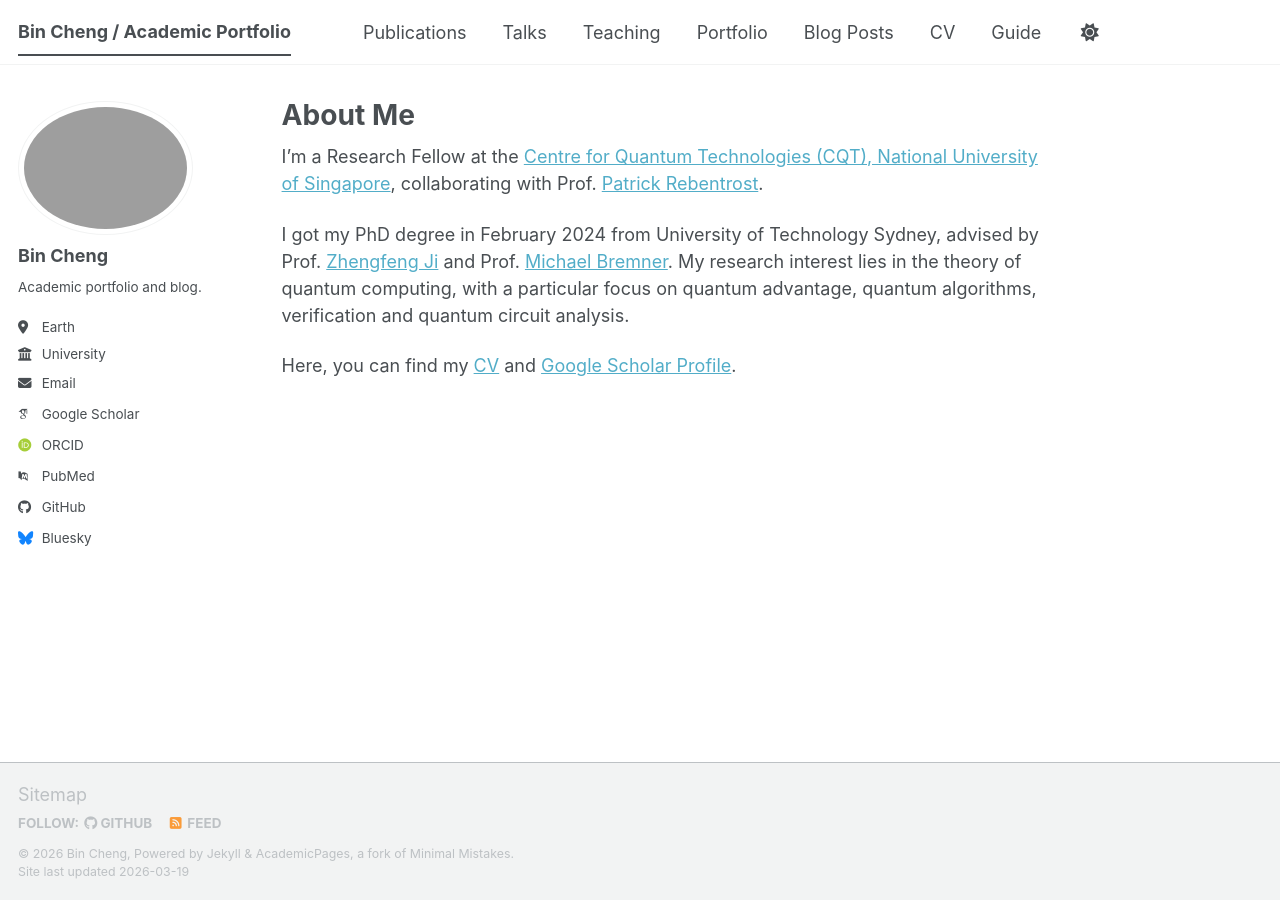
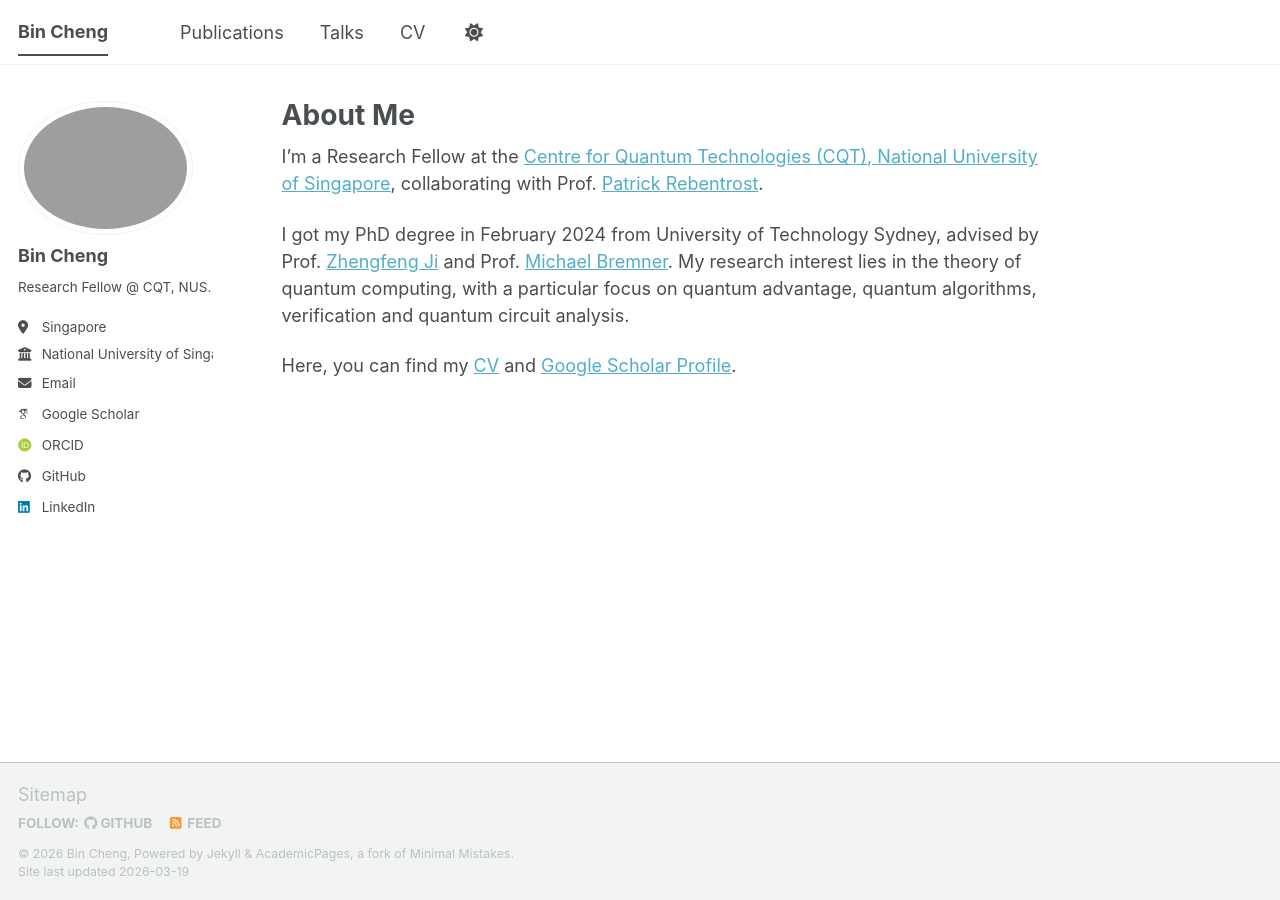
Before and after one commit to AlaricCheng/AlaricCheng.github.io, a Jekyll site: the page built from _pages/about.md, in a window 1280 px wide. Built offline with Jekyll 4.4.1, drawn with Linux system fonts in a browser that asks for light colours; some web fonts are replaced; a script bundle is joined from its source files by our own code; library files that are not in the unit come from our copies.

```diff
--- a/_config.yml
+++ b/_config.yml
@@ -9,7 +9,7 @@
 # Basic Site Settings
 locale                   : "en-US"
 site_theme               : "default" # The available themes options are "default", "air", "sunrise", "mint", "dirt" and "contrast"
-title                    : "Bin Cheng / Academic Portfolio"
+title                    : "Bin Cheng"
 title_separator          : "-"
 name                     : &name "Bin Cheng"
 description              : &description "Bin Cheng's academic portfolio"   # Update this with a general description of your site, this is the default if not overridden by a page
@@ -26,22 +26,22 @@
   avatar           : "profile.png"
   name             : "Bin Cheng"
   pronouns         : # example: "she/her"
-  bio              : "Academic portfolio and blog."
-  location         : "Earth"
-  employer         : "University"
+  bio              : "Research Fellow @ CQT, NUS."
+  location         : "Singapore"
+  employer         : "National University of Singapore"
   uri              : # URL
-  email            : "example@example.com"
+  email            : "bincheng@nus.edu.sg"
 
   # Academic websites
   academia         : # URL
   arxiv            : # URL - Update with the correct link to your profile
-  googlescholar    : ""
+  googlescholar    : "https://scholar.google.com/citations?user=WcIQUTsAAAAJ&hl=en"
   inspire-hep      : # URL
   impactstory      : # URL
-  orcid            : ""
+  orcid            : "https://orcid.org/0000-0003-1643-7517"
   semantic         : # URL
   ssrn             : # URL
-  pubmed           : ""
+  pubmed           : # URL
   researchgate     : # URL
   scopus           : # URL
   zotero           : # URL
@@ -57,7 +57,7 @@
 
   # Social media
   artstation       : # Username
-  bluesky          : "bsky.app" # Replace this with you Bluesky username
+  bluesky          : # Username # Replace this with you Bluesky username
   facebook         : # Username
   flickr           : # Username
   foursquare       : # Username
@@ -66,7 +66,7 @@
   keybase          : # Username
   instagram        : # Username
   lastfm           : # Username
-  linkedin         : # Username
+  linkedin         : "bin-cheng-a4008b32a"
   mastodon         : # URL
   medium           : # URL
   pinterest        : # Username
--- a/_data/navigation.yml
+++ b/_data/navigation.yml
@@ -14,20 +14,8 @@
   - title: "Talks"
     url: /talks/
 
-  - title: "Teaching"
-    url: /teaching/
-
-  - title: "Portfolio"
-    url: /portfolio/
-
-  - title: "Blog Posts"
-    url: /year-archive/
-
   - title: "CV"
-    url: /cv/
+    url: /files/CV.pdf
 
   # - title: "CV"
   #   url: /cv-json/
-
-  - title: "Guide"
-    url: /markdown/
```
Also changed, not shown: _pages/cv-json.md (deleted, +0 -17 lines), _pages/cv.md (deleted, +0 -64 lines), 1 other file.
